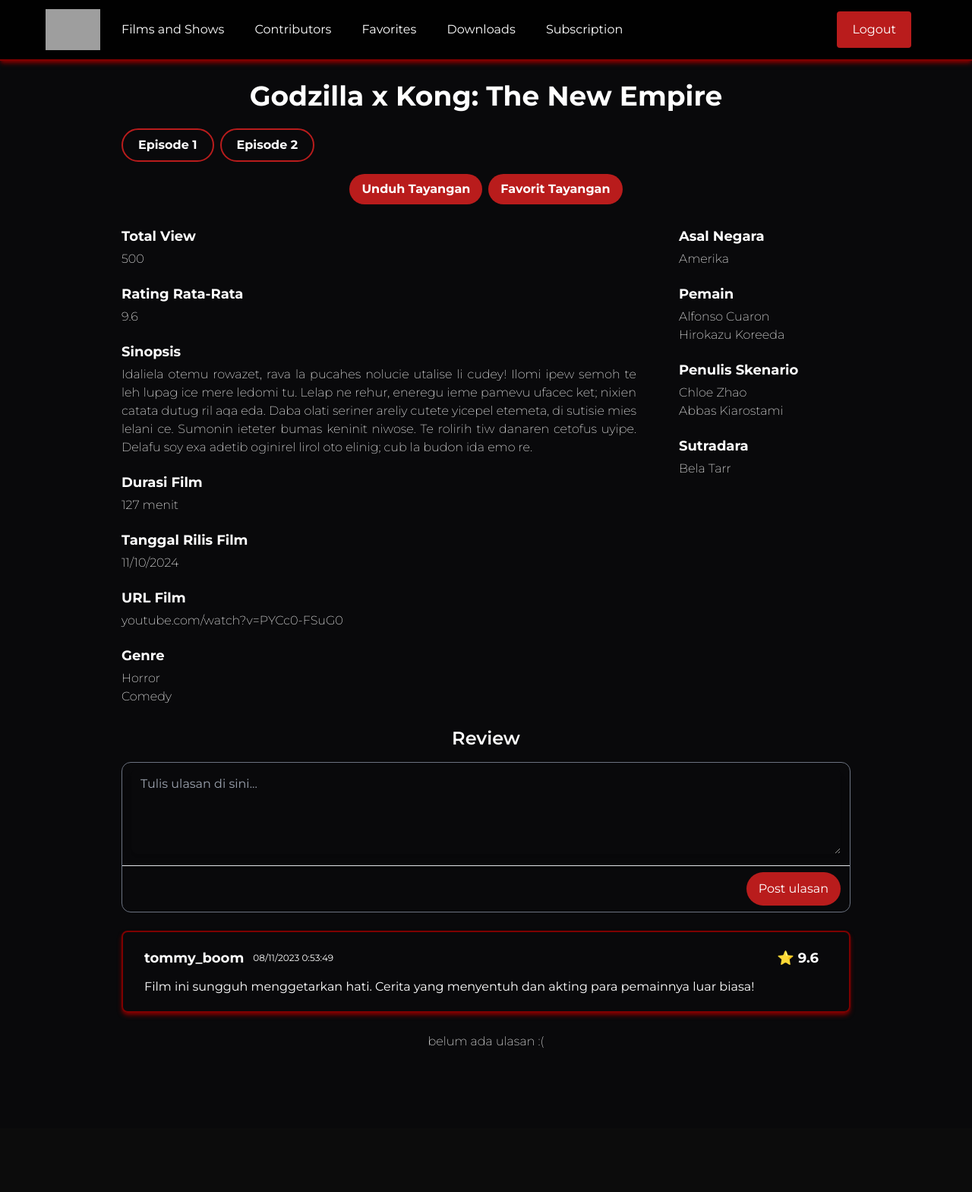
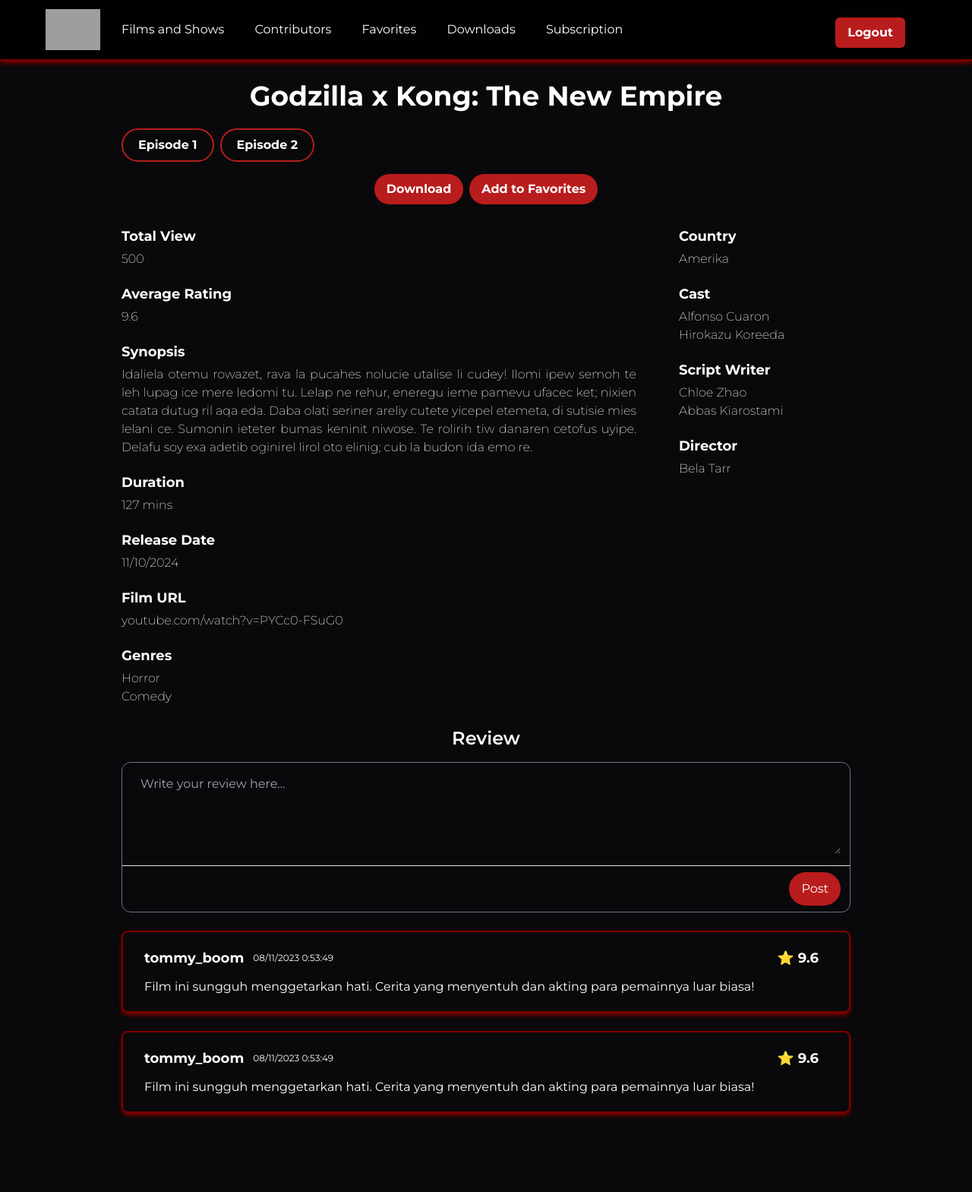
Before and after one commit to Frmeta/pacilflix-deploy, a Django app: page /series/ in a window 1280 px wide. Shown: the whole page at 76% size. Before the commit the page ends 1379 px from the top, so only its background shows below. Run offline with Django 5.2, Linux system fonts and the light colour scheme; some libraries are stand-ins or nearby versions; grey boxes are pictures that could not be loaded.

Commit message:
made navbar guest,translate ke english

```diff
--- a/main/templates/daftar_favorit.html
+++ b/main/templates/daftar_favorit.html
@@ -1,6 +1,7 @@
 {% extends 'base.html' %}
 
 {% block content %}
+{% include 'navbar_aktif.html' %}
 <div class="flex items-center justify-center pb-24">
     <div class="text-white rounded-xl w-3/4 m-2">
         <h1 class="text-5xl text-center mt-9 mb-5">Daftar Favorit</h1>
--- a/main/templates/daftar_unduhan.html
+++ b/main/templates/daftar_unduhan.html
@@ -1,6 +1,7 @@
 {% extends 'base.html' %}
 
 {% block content %}
+{% include 'navbar_aktif.html' %}
 <div class="flex items-center justify-center pb-24">
     <div class="text-white rounded-xl w-3/4 m-2">
         <p class="flex justify-center text-4xl mt-7 mb-5 w-full text-white font-bold leading-tight text-center">Daftar Unduhan</p>
--- a/main/templates/hal_series.html
+++ b/main/templates/hal_series.html
@@ -1,6 +1,7 @@
 {% extends 'base.html' %}
 
 {% block content %}
+{% include 'navbar_aktif.html' %}
 <div class="flex items-center justify-center pb-24">
     <div class="text-white rounded-xl w-3/4 m-2">
         <p class="flex justify-center text-4xl mt-24 mb-5 w-full text-white font-bold leading-tight text-center">Godzilla x Kong: The New Empire</p>
@@ -11,8 +12,8 @@
         </ul>
 
         <div class="flex justify-center w-full mt-2">
-            <button onclick="openUnduhModal()" class="px-4 py-2 mr-2 bg-[#b91c1c] text-white font-bold rounded-full transition-all hover:bg-[#7f1d1d]">Unduh Tayangan</button>
-            <button onclick="openFavoritModal()" class="px-4 py-2 bg-[#b91c1c] text-white font-bold rounded-full transition-all hover:bg-[#7f1d1d]">Favorit Tayangan</button>
+            <button onclick="openUnduhModal()" class="px-4 py-2 mr-2 bg-[#b91c1c] text-white font-bold rounded-full transition-all hover:bg-[#7f1d1d]">Download</button>
+            <button onclick="openFavoritModal()" class="px-4 py-2 bg-[#b91c1c] text-white font-bold rounded-full transition-all hover:bg-[#7f1d1d]">Add to Favorites</button>
         </div>
 
         {% include "modal.html" %}
@@ -21,72 +22,41 @@
             <div class="md:w-3/4 w-full md:mr-7">
                 <p class="mt-5 font-bold text-lg mb-1">Total View</p>
                 <p class="font-extralight">500</p>
-                <p class="mt-5 font-bold text-lg mb-1">Rating Rata-Rata</p>
+                <p class="mt-5 font-bold text-lg mb-1">Average Rating</p>
                 <p class="font-extralight">9.6</p>
-                <p class="mt-5 font-bold text-lg mb-1">Sinopsis</p>
+                <p class="mt-5 font-bold text-lg mb-1">Synopsis</p>
                 <p class="font-extralight text-justify">Idaliela otemu rowazet, rava la pucahes nolucie utalise li cudey! Ilomi ipew semoh te leh lupag ice mere ledomi tu. Lelap ne rehur, eneregu ieme pamevu ufacec ket; nixien catata dutug ril aqa eda. Daba olati seriner areliy cutete yicepel etemeta, di sutisie mies lelani ce. Sumonin ieteter bumas keninit niwose. Te rolirih tiw danaren cetofus uyipe. Delafu soy exa adetib oginirel lirol oto elinig; cub la budon ida emo re.</p>
-                <p class="mt-5 font-bold text-lg mb-1">Durasi Film</p>
+                <p class="mt-5 font-bold text-lg mb-1">Duration</p>
                 <a class="font-extralight">127</a>
-                <a class="font-extralight">menit</a>
-                <p class="mt-5 font-bold text-lg mb-1">Tanggal Rilis Film</p>
+                <a class="font-extralight">mins</a>
+                <p class="mt-5 font-bold text-lg mb-1">Release Date</p>
                 <p class="font-extralight">11/10/2024</p>
-                <p class="mt-5 font-bold text-lg mb-1">URL Film</p>
+                <p class="mt-5 font-bold text-lg mb-1">Film URL</p>
                 <a class="font-extralight" href="https://youtube.com/watch?v=PYCc0-FSuG0">youtube.com/watch?v=PYCc0-FSuG0</a>
-                <p class="mt-5 font-bold text-lg mb-1">Genre</p>
+                <p class="mt-5 font-bold text-lg mb-1">Genres</p>
                 <ul class="font-extralight">
                     <li>Horror</li>
                     <li>Comedy</li>
                 </ul>
             </div>
             <div class="md:w-1/4 w-full md:ml-7">
-                <p class="mt-5 font-bold text-lg mb-1">Asal Negara</p>
+                <p class="mt-5 font-bold text-lg mb-1">Country</p>
                 <p class="font-extralight">Amerika</p>
-                <p class="mt-5 font-bold text-lg mb-1">Pemain</p>
+                <p class="mt-5 font-bold text-lg mb-1">Cast</p>
                 <ul class="font-extralight">
                     <li>Alfonso Cuaron</li>
                     <li>Hirokazu Koreeda</li>
                 </ul>
-                <p class="mt-5 font-bold text-lg mb-1">Penulis Skenario</p>
+                <p class="mt-5 font-bold text-lg mb-1">Script Writer</p>
                 <ul class="font-extralight">
                     <li>Chloe Zhao</li>
                     <li>Abbas Kiarostami</li>
                 </ul>
-                <p class="mt-5 font-bold text-lg mb-1">Sutradara</p>
+                <p class="mt-5 font-bold text-lg mb-1">Director</p>
                 <p class="font-extralight">Bela Tarr</p>
             </div>
         </div>
-
-        <p class="flex justify-center text-2xl mt-7 mb-4 w-full text-white font-semibold leading-tight text-center">Review</p>
-
-        <form>
-            <div class="w-full mb-4 border border-gray-500 rounded-xl ">
-                <div class="px-3 py-2 rounded-t-lg ">
-                    <textarea id="comment" rows="4" class="shadow-lg bg-[#09090b] rounded-lg px-3 py-2 w-full px-0 text-normal text-white" placeholder="Tulis ulasan di sini..." required ></textarea>
-                </div>
-                <div class="flex items-center justify-end px-3 py-2 border-t dark:border-gray-500">
-                    <button type="submit" class="inline-flex items-center py-2.5 px-4 text-medium font-normal text-center text-white bg-[#b91c1c] font-bold rounded-full transition-all hover:bg-[#7f1d1d]">
-                        Post ulasan
-                    </button>
-                </div>
-            </div>
-        </form>
-
-        <div class="container flex-col mt-6 p-5 px-7 border-2 border-[#7e0000] shadow-md shadow-[#7e0000] rounded-lg text-white h-fit">
-            <div class="header flex w-full justify-between">
-              <div class="flex justify-start items-center">
-                <p class="mr-3 font-bold text-lg">tommy_boom</p>
-                <p class="text-xs">08/11/2023 0:53:49</p>
-                </div>
-                <div class="flex justify-end">
-                    <p class="mr-3 font-bold text-lg text-end">⭐ 9.6</p>
-                </div>
-            </div>
-            <div class="mt-3">
-              <p>Film ini sungguh menggetarkan hati. Cerita yang menyentuh dan akting para pemainnya luar biasa!</p>
-            </div>
-        </div>
-
-        <p class="flex justify-center mt-7 w-full text-white font-extralight leading-tight text-center">belum ada ulasan :(</p>
+        {% include 'ulasan.html' %}
     </div>
 </div>
 {% endblock content %}
--- a/main/templates/kontributor.html
+++ b/main/templates/kontributor.html
@@ -1,7 +1,7 @@
 {% extends 'base.html' %}
 
 {% block content %}
-
+{% include 'navbar_aktif.html' %}
 <style>
     #contributors-button {
         font-weight: bold;
--- a/main/templates/kontributor_pemain.html
+++ b/main/templates/kontributor_pemain.html
@@ -1,7 +1,7 @@
 {% extends 'base.html' %}
 
 {% block content %}
-
+{% include 'navbar_aktif.html' %}
 <style>
     h1 {
         margin-top: 120px;
--- a/main/templates/kontributor_penulis_skenario.html
+++ b/main/templates/kontributor_penulis_skenario.html
@@ -1,7 +1,7 @@
 {% extends 'base.html' %}
 
 {% block content %}
-
+{% include 'navbar_aktif.html' %}
 <style>
     h1 {
         margin-top: 120px;
--- a/main/templates/kontributor_sutradara.html
+++ b/main/templates/kontributor_sutradara.html
@@ -1,7 +1,7 @@
 {% extends 'base.html' %}
 
 {% block content %}
-
+{% include 'navbar_aktif.html' %}
 <style>
     h1 {
         margin-top: 120px;
--- a/main/templates/langganan.html
+++ b/main/templates/langganan.html
@@ -1,7 +1,7 @@
 {% extends 'base.html' %}
 
 {% block content %}
-
+{% include 'navbar_aktif.html' %}
 <style>
     #subscription-button {
         font-weight: bold;
--- a/templates/base.html
+++ b/templates/base.html
@@ -142,21 +142,6 @@
     </head>
 
     <body class="bg-[#09090b] h-screen font-[montserrat]">
-        <div class="navbar border-b-2 border-[#7e0000] shadow-md shadow-[#7e0000]">
-            <div class="logo">
-                <img src="https://i.ibb.co/px29Jfg/pacilflix-logo.png" alt="Logo" width="72" height="72">
-            </div>
-            <div>
-                <a href="/" class="navbar-button" id="films-and-shows-button">Films and Shows</a>
-                <a href="/kontributor/" class="navbar-button" id="contributors-button">Contributors</a>
-                <a class="navbar-button" id="favorites-button">Favorites</a>
-                <a class="navbar-button" id="downloads-button">Downloads</a>
-                <a href="/langganan/" class="navbar-button" id="subscription-button">Subscription</a>
-            </div>
-            <div class="logout-button">
-                <a href="" class="button-primary-red">Logout</a>
-            </div>
-        </div>
         {% block content %}
         {% endblock content %}
     </body>
--- /dev/null
+++ b/templates/navbar_aktif.html
@@ -0,0 +1,15 @@
+<div class="navbar border-b-2 border-[#7e0000] shadow-md shadow-[#7e0000]">
+    <div class="logo">
+        <img src="https://i.ibb.co/px29Jfg/pacilflix-logo.png" alt="Logo" width="72" height="72">
+    </div>
+    <div>
+        <a href="/tayangan_aktif/" class="navbar-button" id="films-and-shows-button">Films and Shows</a>
+        <a href="/kontributor/" class="navbar-button" id="contributors-button">Contributors</a>
+        <a class="navbar-button" id="favorites-button">Favorites</a>
+        <a class="navbar-button" id="downloads-button">Downloads</a>
+        <a href="/langganan/" class="navbar-button" id="subscription-button">Subscription</a>
+    </div>
+    <div class="logout-button">
+        <button class="px-4 py-2 mr-2 mt-2 bg-[#b91c1c] text-white font-bold rounded-md hover:bg-[#7f1d1d]">Logout</button>
+    </div>
+</div>
--- /dev/null
+++ b/templates/ulasan.html
@@ -0,0 +1,46 @@
+<p class="flex justify-center text-2xl mt-7 mb-4 w-full text-white font-semibold leading-tight text-center">Review</p>
+
+<form>
+    <div class="w-full mb-4 border border-gray-500 rounded-xl ">
+        <div class="px-3 py-2 rounded-t-lg ">
+            <textarea id="comment" rows="4" class="shadow-lg bg-[#09090b] rounded-lg px-3 py-2 w-full px-0 text-normal text-white" placeholder="Write your review here..." required ></textarea>
+        </div>
+        <div class="flex items-center justify-end px-3 py-2 border-t dark:border-gray-500">
+            <button type="submit" class="inline-flex items-center py-2.5 px-4 text-medium font-normal text-center text-white bg-[#b91c1c] font-bold rounded-full transition-all hover:bg-[#7f1d1d]">
+                Post
+            </button>
+        </div>
+    </div>
+</form>
+
+<div class="container flex-col mt-6 p-5 px-7 border-2 border-[#7e0000] shadow-md shadow-[#7e0000] rounded-lg text-white h-fit">
+    <div class="header flex w-full justify-between">
+        <div class="flex justify-start items-center">
+        <p class="mr-3 font-bold text-lg">tommy_boom</p>
+        <p class="text-xs">08/11/2023 0:53:49</p>
+        </div>
+        <div class="flex justify-end">
+            <p class="mr-3 font-bold text-lg text-end">⭐ 9.6</p>
+        </div>
+    </div>
+    <div class="mt-3">
+        <p>Film ini sungguh menggetarkan hati. Cerita yang menyentuh dan akting para pemainnya luar biasa!</p>
+    </div>
+</div>
+
+<div class="container flex-col mt-6 p-5 px-7 border-2 border-[#7e0000] shadow-md shadow-[#7e0000] rounded-lg text-white h-fit">
+    <div class="header flex w-full justify-between">
+        <div class="flex justify-start items-center">
+        <p class="mr-3 font-bold text-lg">tommy_boom</p>
+        <p class="text-xs">08/11/2023 0:53:49</p>
+        </div>
+        <div class="flex justify-end">
+            <p class="mr-3 font-bold text-lg text-end">⭐ 9.6</p>
+        </div>
+    </div>
+    <div class="mt-3">
+        <p>Film ini sungguh menggetarkan hati. Cerita yang menyentuh dan akting para pemainnya luar biasa!</p>
+    </div>
+</div>
+
+<!-- <p class="flex justify-center mt-7 w-full text-white font-extralight leading-tight text-center">no review yet :(</p> -->
```
Also changed, not shown: main/templates/hal_episode.html (+7 -6 lines), main/templates/hal_film.html (+16 -47 lines), main/templates/hasil_pencarian_aktif.html (+8 -7 lines), main/templates/hasil_pencarian_guest.html (+7 -6 lines), main/templates/tayangan_aktif.html (+22 -21 lines), main/templates/tayangan_guest.html (+17 -16 lines), templates/navbar_guest.html (added, +8 -0 lines).
